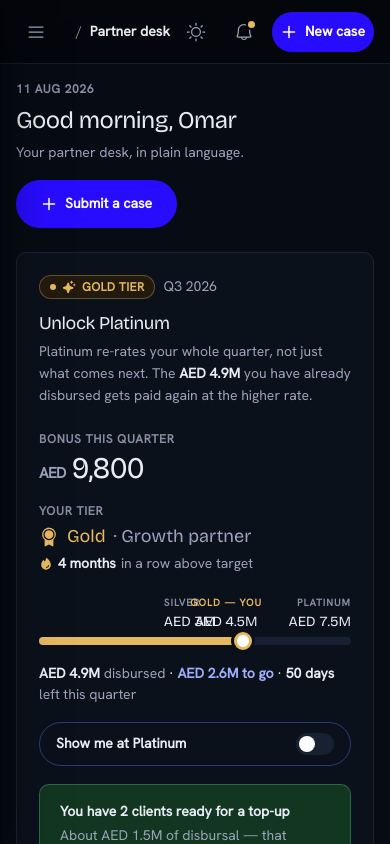
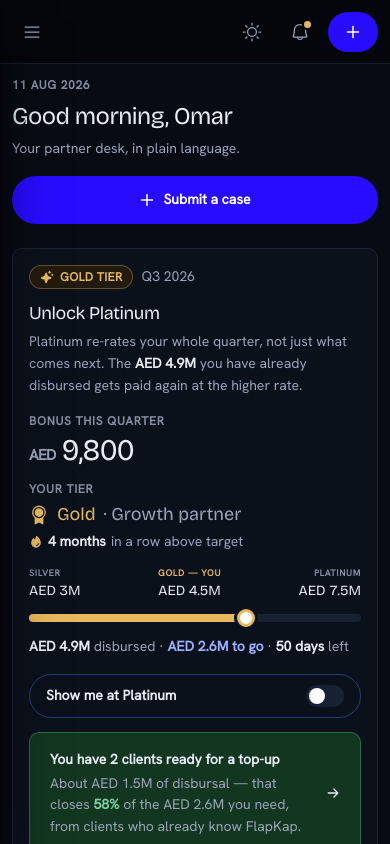
Before and after one commit to amribrahim-Rev/flapkap-partner-portal, a React (Vite) app: page /#/ in a window 390 px wide. Shown: the top 844 px of the page. Built offline with nearby package versions, Linux system fonts and the light colour scheme.

Commit message:
Fix phone layout: topbar collision, ladder labels, touch targets
Co-Authored-By: Claude Opus 5 <noreply@anthropic.com>

```diff
--- a/src/components/AppShell.tsx
+++ b/src/components/AppShell.tsx
@@ -159,8 +159,16 @@ export function AppShell() {
                 {unread > 0 && <span className="bell-dot" aria-hidden />}
               </span>
             </IconButton>
-            <Button size="sm" icon={<Plus size={ICON_INLINE} weight="bold" aria-hidden />} onClick={() => navigate('/new-case')}>
-              New case
+            {/* On a phone the label is the first thing to go: the icon and the
+                accessible name carry it, and the width goes to the breadcrumb
+                instead of colliding with it. */}
+            <Button
+              size="sm"
+              aria-label="New case"
+              icon={<Plus size={ICON_INLINE} weight="bold" aria-hidden />}
+              onClick={() => navigate('/new-case')}
+            >
+              <span className="hide-phone">New case</span>
             </Button>
           </div>
         </div>
--- a/src/components/TierCard.tsx
+++ b/src/components/TierCard.tsx
@@ -57,7 +57,7 @@ export function TierCard() {
           {/* The gold pill stays — it is the quick, repeatable label. The medal
               badge below is the earned object. Same colour, different jobs. */}
           <div className="row-tight wrap" style={{ marginBottom: 'var(--sp-3)' }}>
-            <span className="pill pill--gold" data-tier={broker.tier}>
+            <span className="pill pill--gold pill--no-dot" data-tier={broker.tier}>
               <Sparkle size={ICON_PILL} weight="fill" aria-hidden /> {tier.label} tier
             </span>
             <span className="secondary text-sm">{broker.quarter.label}</span>
@@ -140,16 +140,24 @@ export function TierCard() {
       </div>
 
       <div className="tier__foot">
+        {/* Each fact is a nowrap unit, so a phone breaks between facts rather
+            than through the middle of one ("50 days / left this quarter"). */}
         <p className="text-sm">
-          <strong>{aed(disbursed, { compact: true })}</strong> <span className="secondary">disbursed</span>
+          <span className="nowrap">
+            <strong>{aed(disbursed, { compact: true })}</strong> <span className="secondary">disbursed</span>
+          </span>
           {next && (
             <>
-              {' · '}
-              <strong style={{ color: 'var(--primary-text)' }}>{aed(toGo, { compact: true })} to go</strong>
+              <span className="secondary"> · </span>
+              <strong className="nowrap" style={{ color: 'var(--primary-text)' }}>
+                {aed(toGo, { compact: true })} to go
+              </strong>
             </>
           )}
-          {' · '}
-          <strong>{plural(daysLeft, 'day')}</strong> <span className="secondary">left this quarter</span>
+          <span className="secondary"> · </span>
+          <span className="nowrap">
+            <strong>{plural(daysLeft, 'day')}</strong> <span className="secondary">left</span>
+          </span>
         </p>
 
         {next && (
--- a/src/screens/Settings.tsx
+++ b/src/screens/Settings.tsx
@@ -31,9 +31,11 @@ export function Settings() {
       <PageHead title="Profile & settings" meta={`${broker.company} · partner since ${longDate(broker.memberSince)}`} />
 
       <section className="card">
-        <div className="row" style={{ alignItems: 'flex-start' }}>
+        {/* Wraps on a phone: without a floor on the text block the pill kept its
+            width and squeezed the sentence into a four-word column. */}
+        <div className="row wrap" style={{ alignItems: 'flex-start' }}>
           <Chip tone="gold"><Medal size={ICON_ROW} weight="fill" /></Chip>
-          <div className="grow">
+          <div className="grow" style={{ minWidth: 200 }}>
             <h2>{tier.label} partner</h2>
             <p className="secondary text-sm" style={{ marginTop: 4 }}>
               {aed(tier.monthlyTarget, { compact: true })} a month, {aed(tier.quarterlyTarget, { compact: true })} a
--- a/src/styles/components.css
+++ b/src/styles/components.css
@@ -83,6 +83,13 @@
 .page { max-width: var(--content-max); margin: 0 auto; padding: var(--page-pad); display: grid; gap: var(--sp-6); }
 .page--narrow { max-width: var(--form-max); }
 .page__head { display: flex; align-items: flex-start; justify-content: space-between; gap: var(--sp-4); flex-wrap: wrap; }
+/* On a phone the head's action wraps onto its own line, where a 200px button
+   reads as an orphan. Full width instead — it is the page's primary move. */
+@media (max-width: 560px) {
+  .page__head > * { min-width: 0; }
+  .page__head > .row-tight { width: 100%; }
+  .page__head .btn { flex: 1; }
+}
 
 .sidebar-toggle { display: none; }
 
@@ -1013,10 +1020,18 @@
 .sidebar__user-name { display: block; font-size: var(--text-sm); font-weight: var(--weight-semibold); }
 .sidebar__user-tier { display: block; font-size: var(--text-xs); color: var(--text-muted); }
 
-.crumbs { display: flex; align-items: center; gap: var(--sp-2); font-size: var(--text-sm); min-width: 0; }
+.crumbs { display: flex; align-items: center; gap: var(--sp-2); font-size: var(--text-sm); min-width: 0; overflow: hidden; }
 .crumbs__org { color: var(--text-secondary); white-space: nowrap; overflow: hidden; text-overflow: ellipsis; }
 .crumbs__sep { color: var(--text-muted); }
-.crumbs__here { color: var(--text); font-weight: var(--weight-semibold); white-space: nowrap; }
+.crumbs__here { color: var(--text); font-weight: var(--weight-semibold); white-space: nowrap; overflow: hidden; text-overflow: ellipsis; }
+/* Below the tablet break the org name ellipsises to nothing and leaves a
+   dangling slash, and "Partner desk" runs under the theme toggle. The page's
+   own h1 already says where you are, so the crumb is the thing to drop. */
+@media (max-width: 700px) {
+  .crumbs { display: none; }
+}
+.hide-phone { display: inline; }
+@media (max-width: 560px) { .hide-phone { display: none; } }
 
 .bell-dot {
   position: absolute; top: -1px; right: -1px;
@@ -1062,6 +1077,8 @@
 @media (hover: hover) and (pointer: fine) {
   .track-row:hover .track-row__bar { background: var(--border-strong); }
 }
+/* Thumbs need the full target. At 375px these rows were 38px tall. */
+@media (pointer: coarse) { .track-row { min-height: var(--touch-min); } }
 
 /* Top-up client tiles, two across inside the wide card. */
 .tile-grid { display: grid; grid-template-columns: repeat(auto-fit, minmax(240px, 1fr)); gap: var(--sp-3); }
@@ -1157,10 +1174,32 @@
 .switch[aria-checked='true'] .switch__knob { transform: translateX(16px); }
 
 @media (max-width: 640px) {
-  .tier__head { flex-direction: column; }
+  .tier__head { flex-direction: column; gap: var(--sp-4); }
   .tier__earned { text-align: left; }
   .tier__figure { font-size: 1.875rem; }
   .switch { width: 100%; justify-content: space-between; }
+}
+
+/* Phones: the absolutely-positioned stops collide. At 375px Silver ended at
+   211px and Gold started at 181px — two labels on top of each other. Spread
+   them as a three-column legend above the track instead; the marker still
+   sits at the true position, which is what carries the meaning. */
+@media (max-width: 560px) {
+  .ladder2 { padding-top: 0; }
+  .ladder2__stops {
+    position: static; height: auto;
+    display: flex; justify-content: space-between; align-items: flex-end;
+    gap: var(--sp-2); margin-bottom: var(--sp-3);
+  }
+  .ladder2__stops .ladder2__stop,
+  .ladder2__stops .ladder2__stop:first-child,
+  .ladder2__stops .ladder2__stop[data-you] {
+    position: static; transform: none; bottom: auto;
+  }
+  .ladder2__stop { text-align: left; }
+  .ladder2__stop[data-you] { text-align: center; }
+  .ladder2__stop:last-child { text-align: right; }
+  .ladder2__stop-label { font-size: 0.5625rem; letter-spacing: 0.08em; }
 }
 /* ---------------- Top-up card ----------------
    Leads with the earnable commission rather than the facility history: a
--- a/src/styles/tokens.css
+++ b/src/styles/tokens.css
@@ -273,3 +273,14 @@
     --text-h1:  1.5rem;
   }
 }
+
+/* Phones. At 375px a 22px card pad leaves 297px of content, which is what made
+   the tier card feel squeezed — every figure and label was fighting for the
+   same line. Buy the width back from the chrome, not from the type. */
+@media (max-width: 560px) {
+  :root {
+    --page-pad: var(--sp-3);
+    --card-pad: 16px;
+    --card-gap: 14px;
+  }
+}
```
